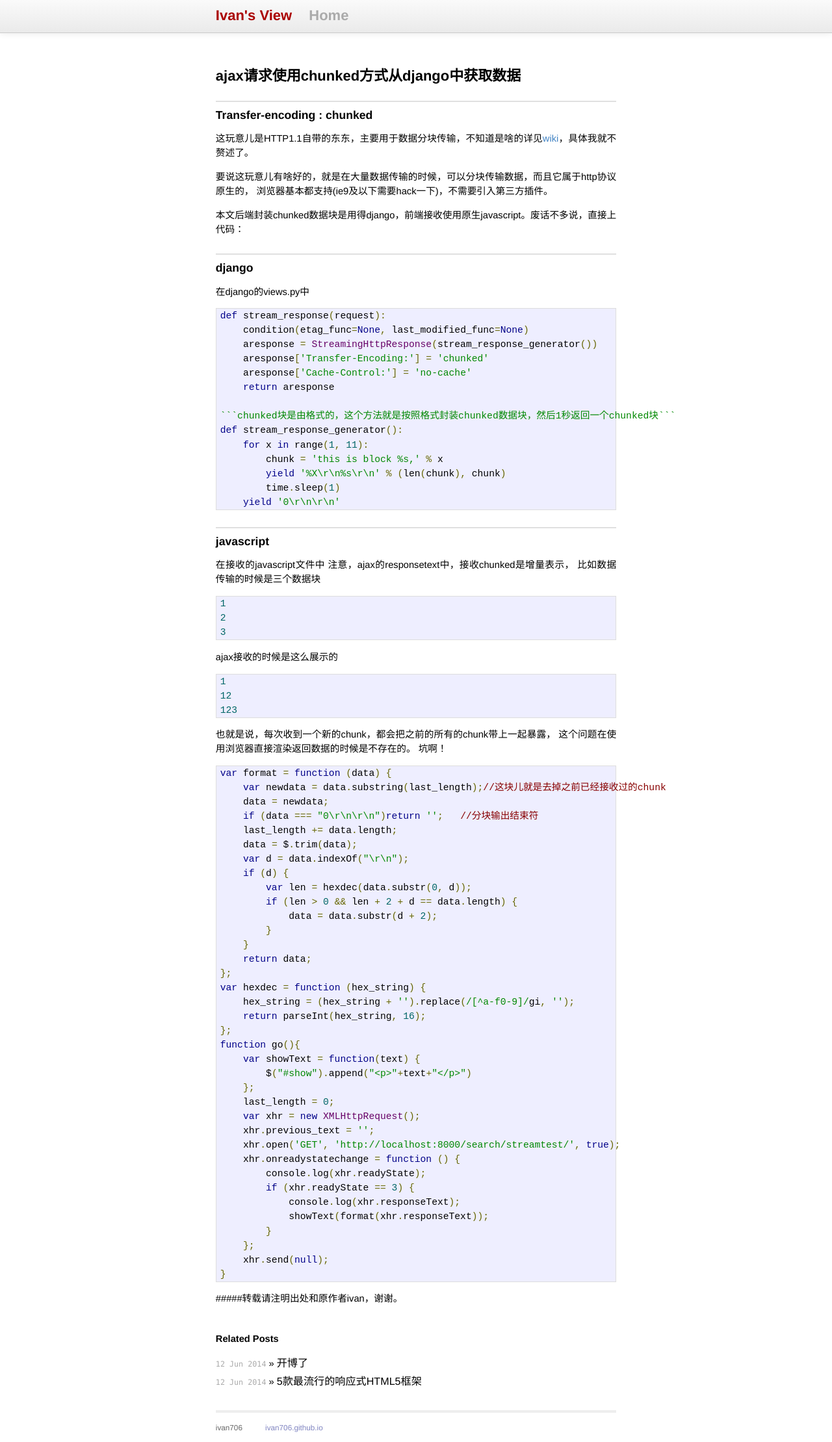
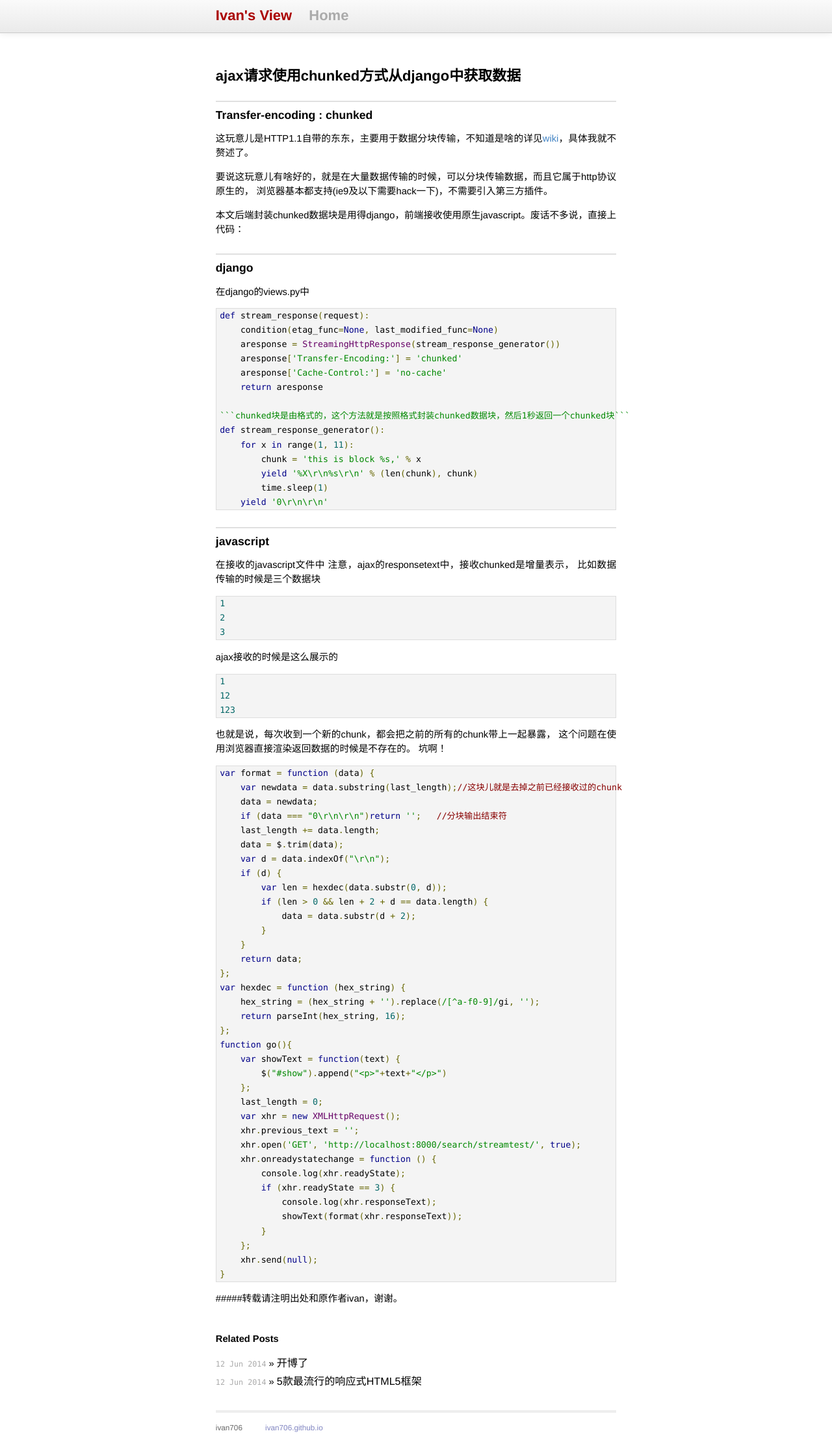
Before and after one commit to ivan706/ivan706.github.io, a Jekyll site: the page built from _posts/2014-06-27-transdatawithchunked-django.md, in a window 1280 px wide. Shown: the whole page at 65% size. Built offline with Jekyll 4.4.1, drawn with Linux system fonts in a browser that asks for light colours; Markdown is read by kramdown in place of the engine named in the settings.

Commit message:
modify pre

```diff
--- a/css/screen.css
+++ b/css/screen.css
@@ -171,7 +171,7 @@ ul.posts {
 /*****************************************************************************/
 
 #post {
-
+  word-wrap: break-word;
 }
 
   /* standard */
@@ -199,8 +199,10 @@ ul.posts {
 
   #post pre {
     border: 1px solid #ddd;
-    background-color: #eef;
+    background-color: #f4f4f4;
     padding: 0 .4em;
+    font-size: 90%;
+    font-family: Monaco, "Courier New", monospace;
   }
 
   #post ul,
```
